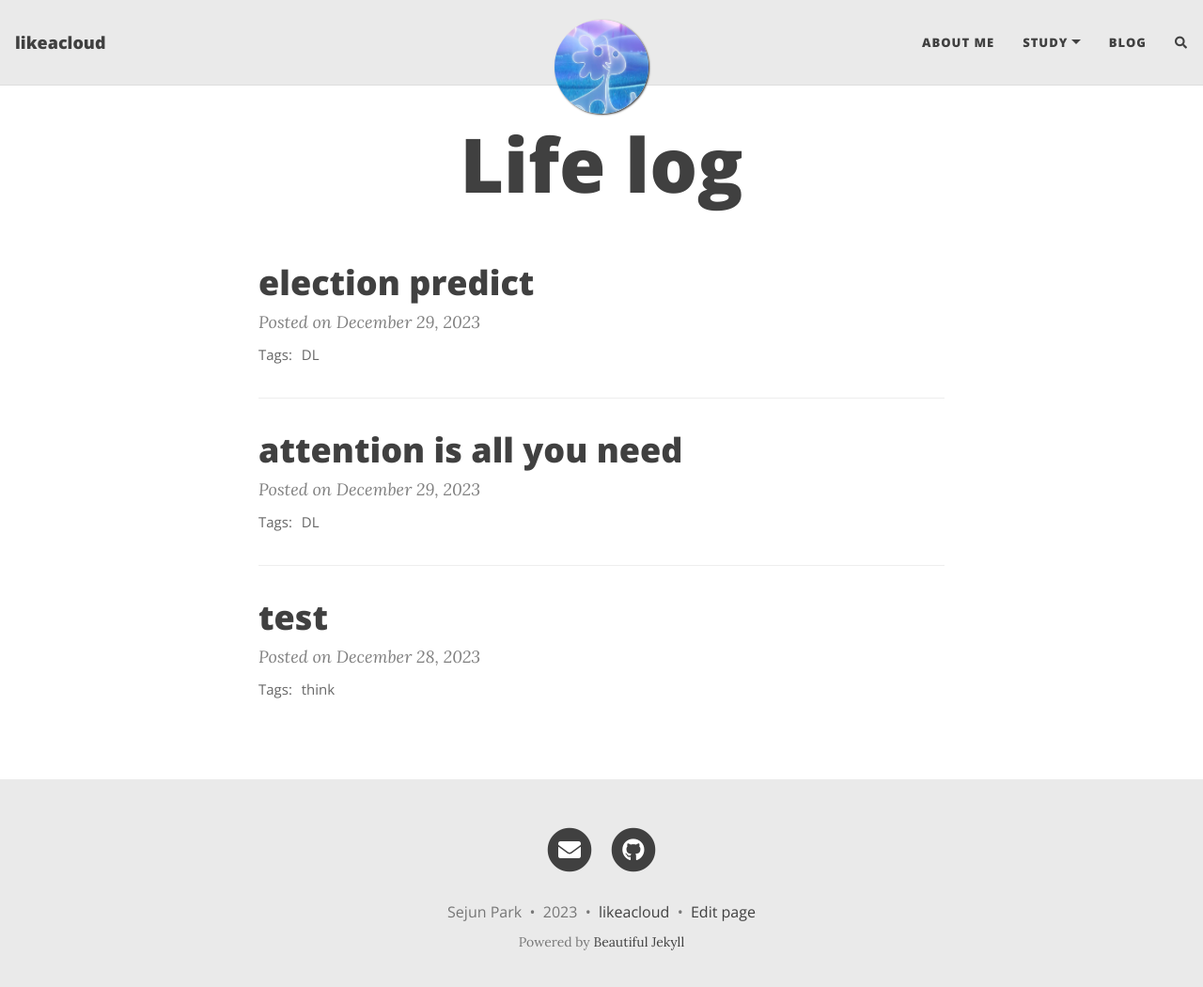
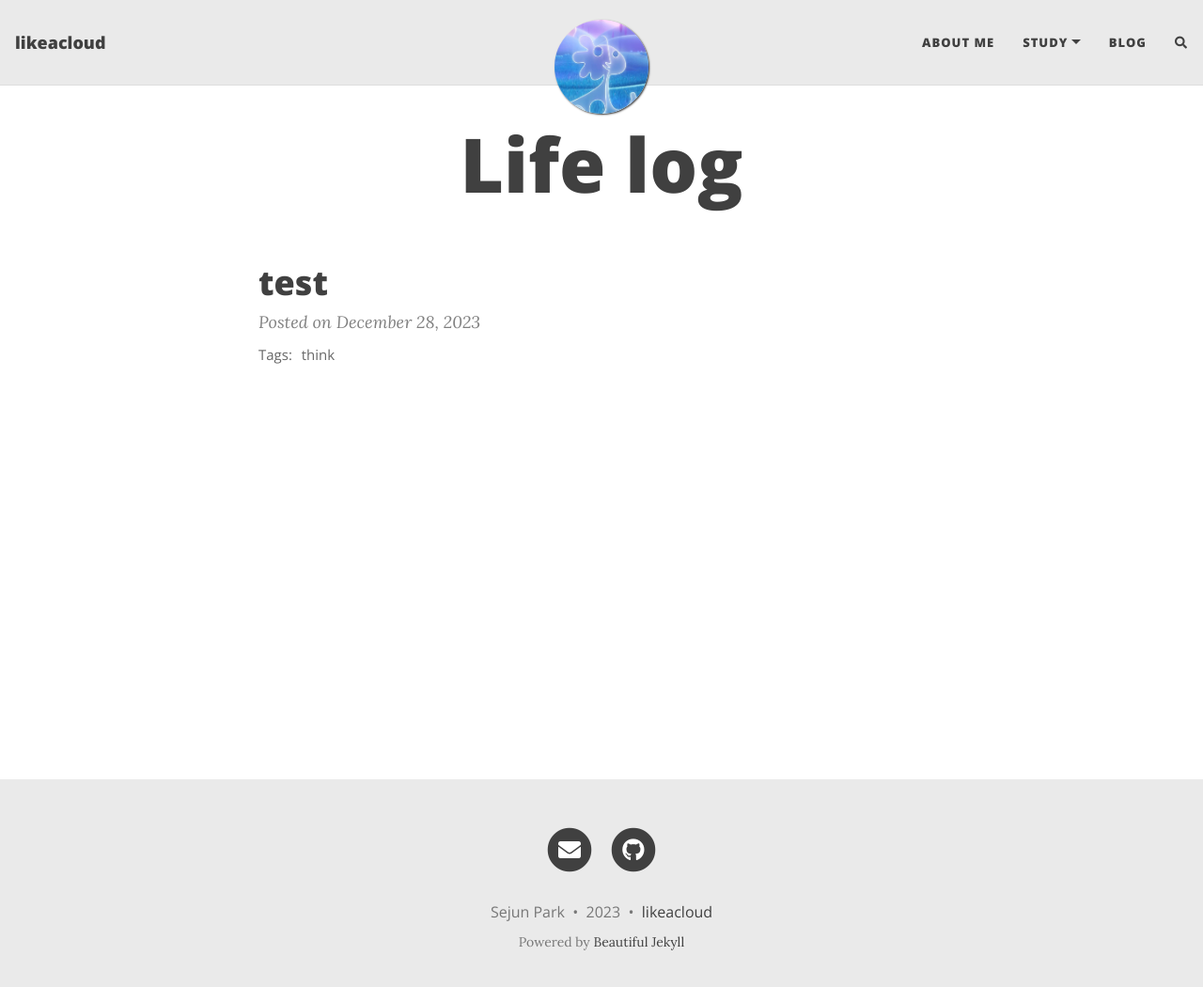
Before and after one commit to LikeACloud7/LikeACloud7.github.io, a Jekyll site: the page built from blog/index.html, in a window 1280 px wide and 1063 px high. Shown: the top 1050 px of the window at 94% size. Built offline with Jekyll 4.4.1, drawn with Linux system fonts in a browser that asks for light colours; nearby versions of some CDN libraries; comment, search, counter and statistics services are not loaded.

Commit message:
“update”

```diff
--- a/_config.yml
+++ b/_config.yml
@@ -112,7 +112,7 @@ feed_show_tags: true
 post_search: true
 
 # Add a button in the footer to edit the current page. Only works if your website is hosted on GitHub
-edit_page_button: true
+edit_page_button: false
 
 # Allow sub-menu items (second-level navigation menu items) to be longer than the top-level menu
 # If this setting is off, then long sub-menu words might get cut off
--- /dev/null
+++ b/_layouts/blog.html
@@ -0,0 +1,122 @@
+---
+layout: page
+---
+
+{{ content }}
+
+{% assign posts = site.categories.blog %}
+
+<!-- role="list" needed so that `list-style: none` in Safari doesn't remove the list semantics -->
+<ul class="posts-list list-unstyled" role="list">
+  {% for post in posts %}
+  <li class="post-preview">
+    <article>
+
+      {%- capture thumbnail -%}
+        {% if post.thumbnail-img %}
+          {{ post.thumbnail-img }}
+        {% elsif post.cover-img %}
+          {% if post.cover-img.first %}
+            {{ post.cover-img[0].first.first }}
+          {% else %}
+            {{ post.cover-img }}
+          {% endif %}
+        {% else %}
+        {% endif %}
+      {% endcapture %}
+      {% assign thumbnail=thumbnail | strip %}
+
+      {% if site.feed_show_excerpt == false %}
+      {% if thumbnail != "" %}
+      <div class="post-image post-image-normal">
+        <a href="{{ post.url | absolute_url }}" aria-label="Thumbnail">
+          <img src="{{ thumbnail | absolute_url }}" alt="Post thumbnail">
+        </a>
+      </div>
+      {% endif %}
+      {% endif %}
+
+      <a href="{{ post.url | absolute_url }}">
+        <h2 class="post-title">{{ post.title | strip_html }}</h2>
+
+        {% if post.subtitle %}
+          <h3 class="post-subtitle">
+          {{ post.subtitle | strip_html }}
+          </h3>
+        {% endif %}
+      </a>
+
+      {% if post.author %}
+        <span>By <strong>{{ post.author | strip_html }}</strong></span>
+      {% endif %}
+      <p class="post-meta">
+        {% assign date_format = site.date_format | default: "%B %-d, %Y" %}
+        Posted on {{ post.date | date: date_format }}
+      </p>
+
+      {% if thumbnail != "" %}
+      <div class="post-image post-image-small">
+        <a href="{{ post.url | absolute_url }}" aria-label="Thumbnail">
+          <img src="{{ thumbnail | absolute_url }}" alt="Post thumbnail">
+        </a>
+      </div>
+      {% endif %}
+
+      {% unless site.feed_show_excerpt == false %}
+      {% if thumbnail != "" %}
+      <div class="post-image post-image-short">
+        <a href="{{ post.url | absolute_url }}" aria-label="Thumbnail">
+          <img src="{{ thumbnail | absolute_url }}" alt="Post thumbnail">
+        </a>
+      </div>
+      {% endif %}
+
+      <div class="post-entry">
+        {% assign excerpt_length = site.excerpt_length | default: 50 %}
+        {{ post.excerpt | strip_html | truncatewords: excerpt_length }}
+        {% assign excerpt_word_count = post.excerpt | number_of_words %}
+        {% if post.content != post.excerpt or excerpt_word_count > excerpt_length %}
+          <a href="{{ post.url | absolute_url }}" class="post-read-more">[Read&nbsp;More]</a>
+        {% endif %}
+      </div>
+      {% endunless %}
+
+      {% if site.feed_show_tags != false and post.tags.size > 0 %}
+      <div class="blog-tags">
+        <span>Tags:</span>
+        <!-- role="list" needed so that `list-style: none` in Safari doesn't remove the list semantics -->
+        <ul class="d-inline list-inline" role="list">
+          {% for tag in post.tags %}
+          <li class="list-inline-item">
+            <a href="{{ '/tags' | absolute_url }}#{{- tag -}}">{{- tag -}}</a>
+          </li>
+          {% endfor %}
+        </ul>
+      </div>
+      {% endif %}
+
+    </article>
+  </li>
+  {% endfor %}
+</ul>
+
+{% if paginator.total_pages > 1 %}
+<ul class="pagination main-pager">
+  {% if paginator.previous_page %}
+  <li class="page-item previous">
+    <a class="page-link" href="{{ paginator.previous_page_path | absolute_url }}">
+      <i class="fas fa-arrow-left" alt="Newer Posts"></i>
+      <span class="d-none d-sm-inline-block">Newer Posts</span>
+    </a>
+  </li>
+  {% endif %}
+  {% if paginator.next_page %}
+  <li class="page-item next">
+    <a class="page-link" href="{{ paginator.next_page_path | absolute_url }}">
+      <span class="d-none d-sm-inline-block">Older Posts</span>
+      <i class="fas fa-arrow-right" alt="Older Posts"></i>
+    </a>
+  </li>
+  {% endif %}
+</ul>
+{% endif %}
--- a/blog/index.html
+++ b/blog/index.html
@@ -1,4 +1,4 @@
 ---
-layout: home
+layout: blog
 title: Life log
 ---
```
Also changed, not shown: blog/_posts/2023-12-28-test.md (renamed from _posts/blog/2023-12-28-test.md, +1 -0 lines), study/paper/_posts/2023-12-28-st.md (renamed from _posts/study/paper/2023-12-28-st.md), study/project/_posts/2023-12-28-pt.md (renamed from _posts/study/project/2023-12-28-pt.md), 9 other files.
